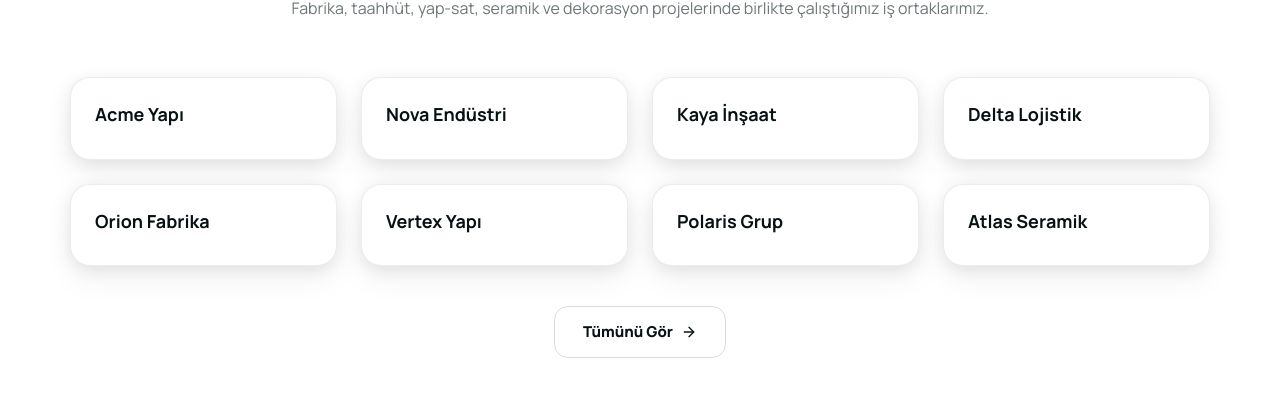
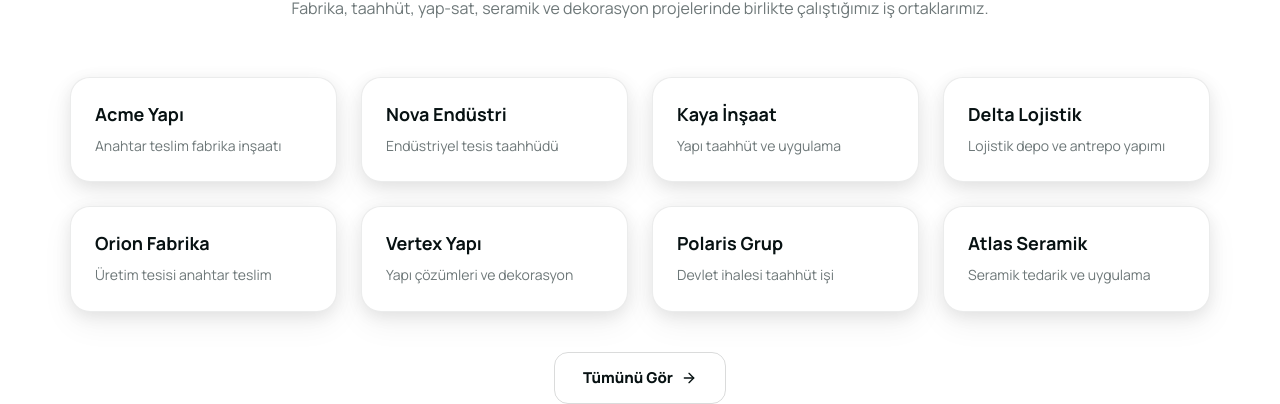
Before and after one commit to greatsum0/mscinsaat-landing, a Next.js app: page / in a window 1280 px wide. Shown: the part 1194-1598 px from the top of the page. Built offline with nearby package versions, Linux system fonts and the light colour scheme; no server answers.

Commit message:
Add files via upload

```diff
--- a/src/content/siteContent.ts
+++ b/src/content/siteContent.ts
@@ -119,81 +119,69 @@ export const siteContent = {
       "https://images.unsplash.com/photo-1581094794329-c8112a89af12?w=1200&q=80",
   },
 
-  // Referans / iş ortağı logoları (mock). UI'da her zaman ilk 6 öğe gösterilir;
-  // 6'dan fazla öğe varsa "Tümünü Gör" butonu çıkar. Gerçek logolarla
-  // değiştirmek için her öğenin imageUrl alanını güncellemek yeterli.
+  // Referans kartları (mock). UI'da her zaman ilk 8 öğe gösterilir; 8'den fazla
+  // öğe varsa "Tümünü Gör" butonu çıkar. Her kart kurum adını (displayName) ve
+  // yapılan işi (subtitle) gösterir; görsel kullanılmaz.
   references: [
     {
       key: "acme-yapi",
       displayName: "Acme Yapı",
-      imageUrl:
-        "https://placehold.co/240x80/ffffff/0aaea0/png?text=ACME+YAPI&font=montserrat",
+      subtitle: "Anahtar teslim fabrika inşaatı",
     },
     {
       key: "nova-endustri",
       displayName: "Nova Endüstri",
-      imageUrl:
-        "https://placehold.co/240x80/ffffff/2563eb/png?text=NOVA&font=montserrat",
+      subtitle: "Endüstriyel tesis taahhüdü",
     },
     {
       key: "kaya-insaat",
       displayName: "Kaya İnşaat",
-      imageUrl:
-        "https://placehold.co/240x80/ffffff/ea580c/png?text=KAYA&font=montserrat",
+      subtitle: "Yapı taahhüt ve uygulama",
     },
     {
       key: "delta-lojistik",
       displayName: "Delta Lojistik",
-      imageUrl:
-        "https://placehold.co/240x80/ffffff/7c3aed/png?text=DELTA&font=montserrat",
+      subtitle: "Lojistik depo ve antrepo yapımı",
     },
     {
       key: "orion-fabrika",
       displayName: "Orion Fabrika",
-      imageUrl:
-        "https://placehold.co/240x80/ffffff/0891b2/png?text=ORION&font=montserrat",
+      subtitle: "Üretim tesisi anahtar teslim",
     },
     {
       key: "vertex-yapi",
       displayName: "Vertex Yapı",
-      imageUrl:
-        "https://placehold.co/240x80/ffffff/dc2626/png?text=VERTEX&font=montserrat",
+      subtitle: "Yapı çözümleri ve dekorasyon",
     },
     {
       key: "polaris-grup",
       displayName: "Polaris Grup",
-      imageUrl:
-        "https://placehold.co/240x80/ffffff/059669/png?text=POLARIS&font=montserrat",
+      subtitle: "Devlet ihalesi taahhüt işi",
     },
     {
       key: "atlas-seramik",
       displayName: "Atlas Seramik",
-      imageUrl:
-        "https://placehold.co/240x80/ffffff/d97706/png?text=ATLAS&font=montserrat",
+      subtitle: "Seramik tedarik ve uygulama",
     },
     {
       key: "meridyen-yapi",
       displayName: "Meridyen Yapı",
-      imageUrl:
-        "https://placehold.co/240x80/ffffff/0d9488/png?text=MERIDYEN&font=montserrat",
+      subtitle: "Yap-sat konut projesi",
     },
     {
       key: "zenit-insaat",
       displayName: "Zenit İnşaat",
-      imageUrl:
-        "https://placehold.co/240x80/ffffff/9333ea/png?text=ZENIT&font=montserrat",
+      subtitle: "Taahhüt ve inşaat yönetimi",
     },
     {
       key: "kuzey-grup",
       displayName: "Kuzey Grup",
-      imageUrl:
-        "https://placehold.co/240x80/ffffff/0284c7/png?text=KUZEY&font=montserrat",
+      subtitle: "Ticari yapı inşaatı",
     },
     {
       key: "ege-seramik",
       displayName: "Ege Seramik",
-      imageUrl:
-        "https://placehold.co/240x80/ffffff/c026d3/png?text=EGE&font=montserrat",
+      subtitle: "Seramik satışı ve uygulama",
     },
   ],
 
```
